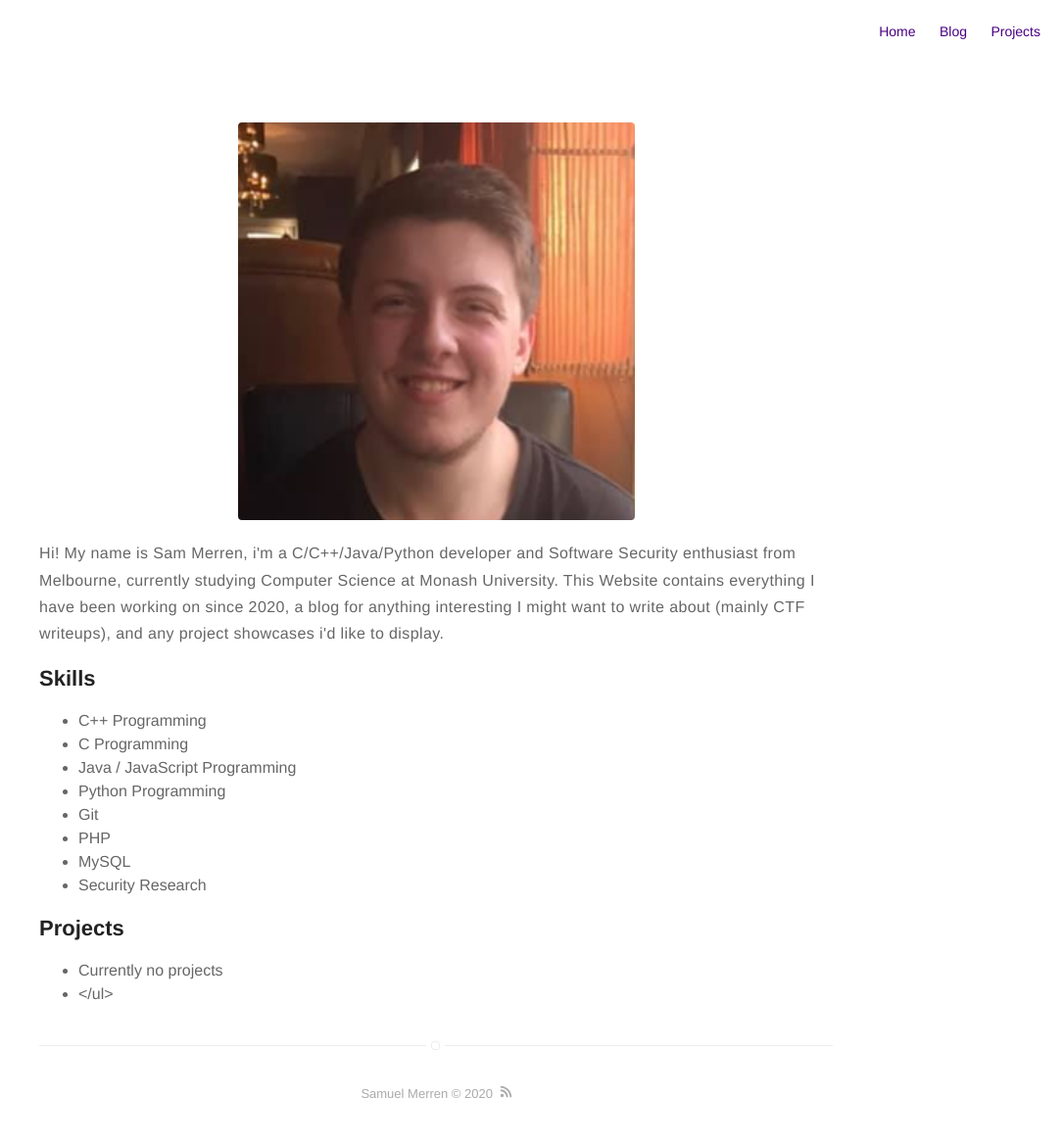
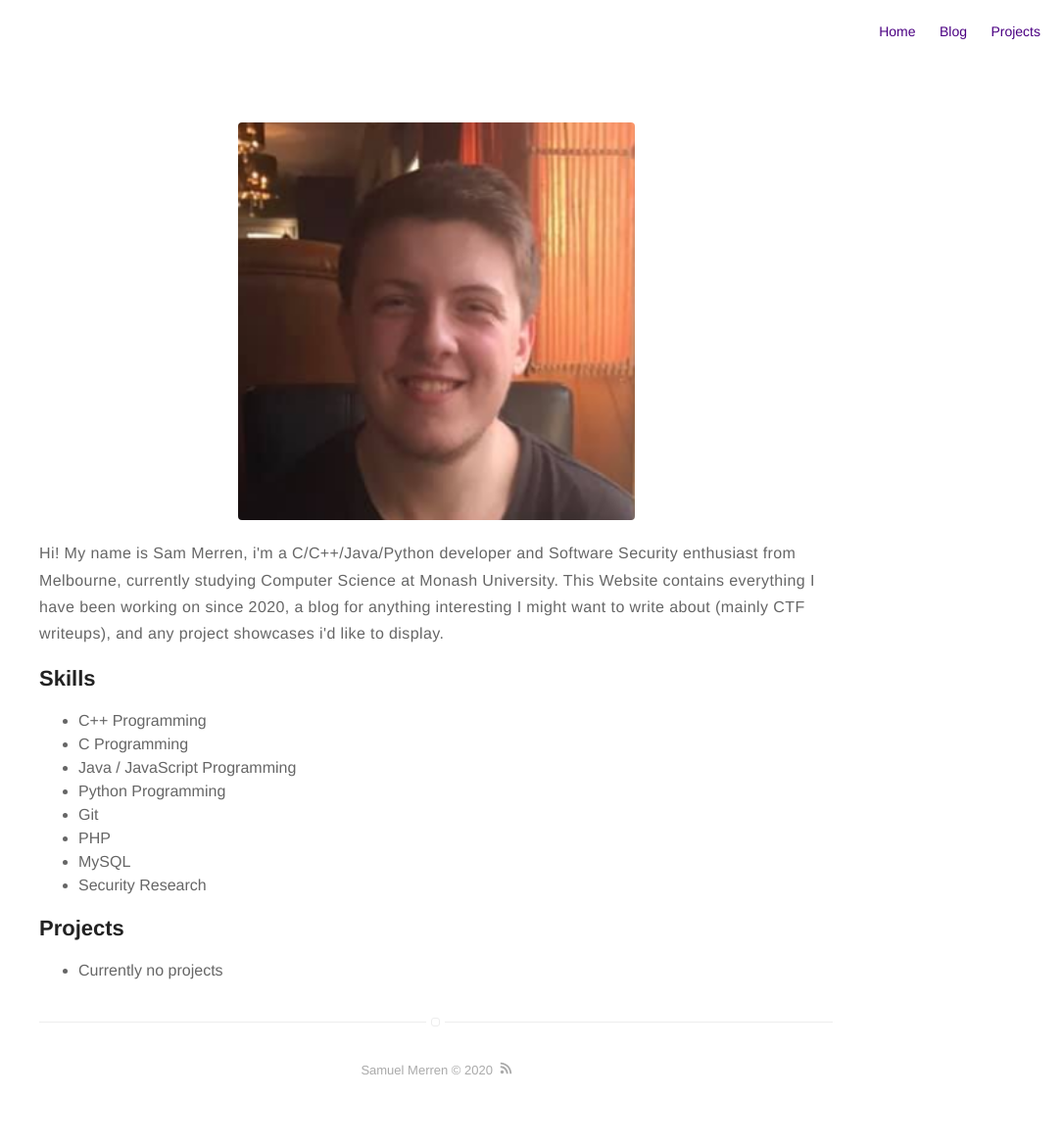
Before and after one commit to CasparovJR/CasparovJR.github.io, a Jekyll site: the page built from about.md, in a window 1280 px wide. Shown: the whole page at 98% size, without its empty margins (195-1280 px from the left). Built offline with Jekyll 4.4.1, drawn with Linux system fonts in a browser that asks for light colours; after the commit the page ends 1144 px from its top, so only the background shows below that.

Commit message:
Fixed Errors
WOWOWOW MD

```diff
--- a/about.md
+++ b/about.md
@@ -26,5 +26,5 @@ layout: page
 <h2>Projects</h2>
 
 <ul>
-	<li>Currently no projects<li>
+	<li>Currently no projects</li>
 </ul>
```
